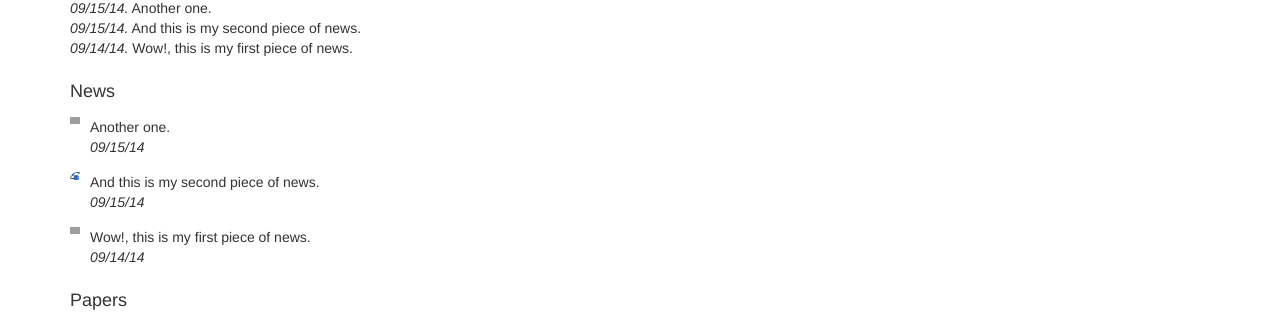
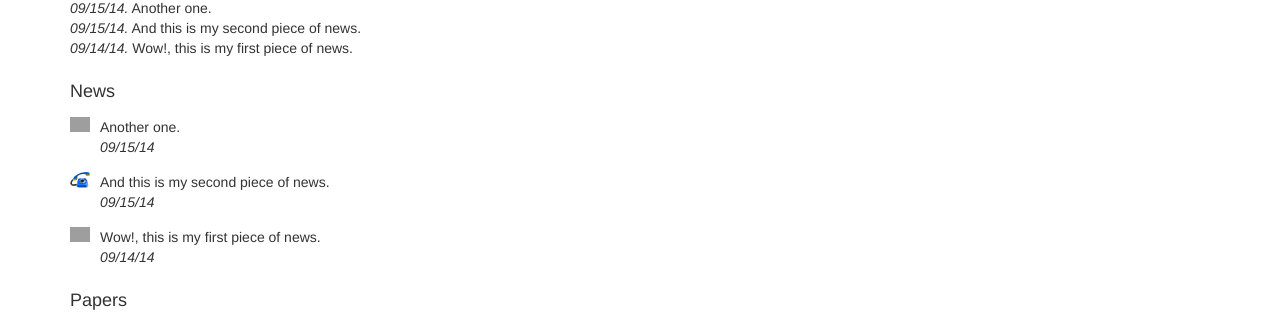
Before and after one commit to tvalreq/tvalreq.github.com, a Jekyll site: the page built from index.html, in a window 1280 px wide. Shown: the part 312-635 px from the top of the page. Built offline with Jekyll 4.4.1, drawn with Linux system fonts in a browser that asks for light colours; nearby versions of some CDN libraries; grey boxes are pictures that could not be loaded.

Commit message:
changing img size

```diff
--- a/_includes/heading.html
+++ b/_includes/heading.html
@@ -1,5 +1,5 @@
 <div class="media">
-	<img class="pull-left" src="img/news/{{ include.heading.img }}" width="20px" alt="">
+	<img class="pull-left" src="img/news/{{ include.heading.img }}" width="30px" alt="">
 	<div class="media-body">
 	    {{ include.heading.content }}<br/>
 	    <em>{{ include.heading.date | date:'%D' }}</em>
```
